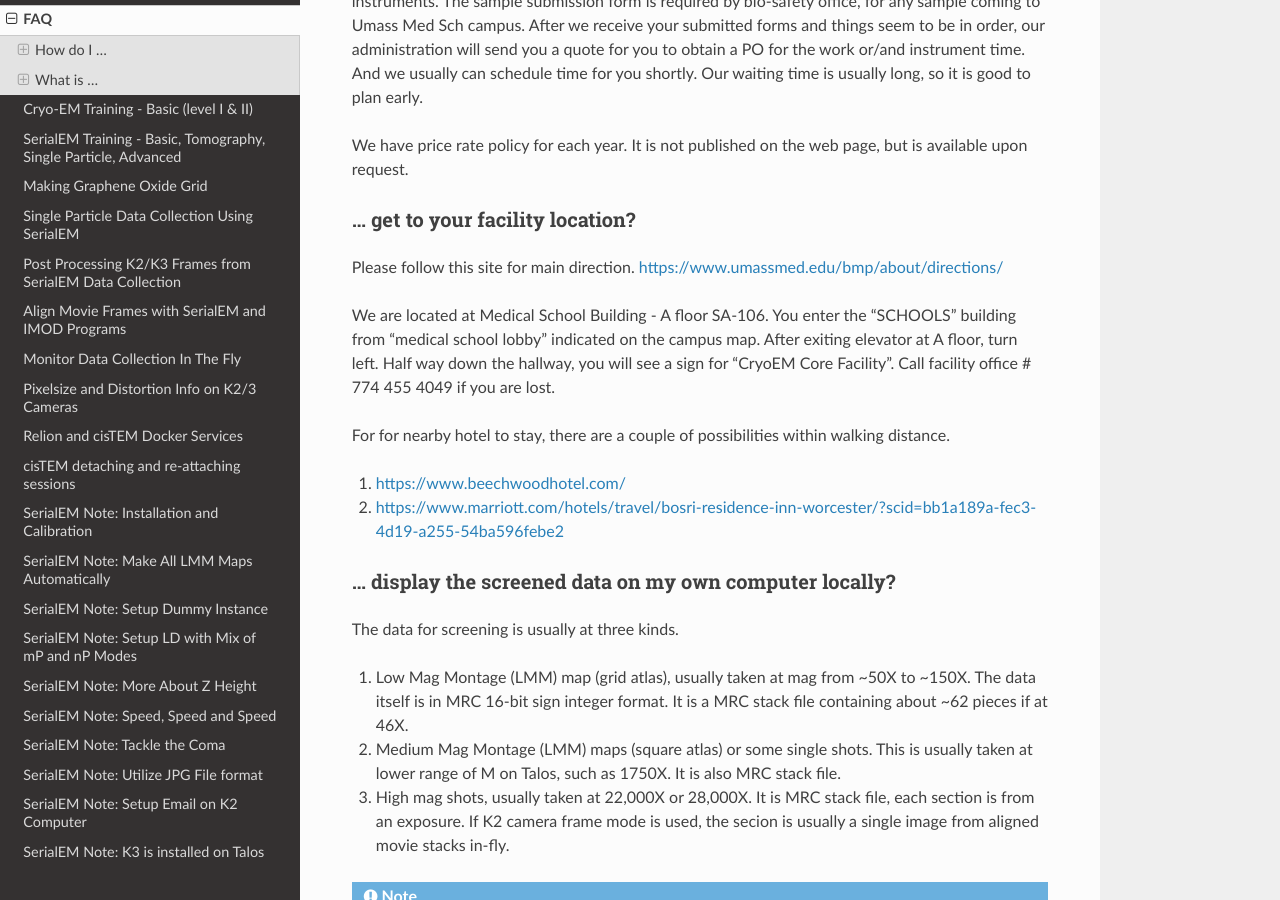
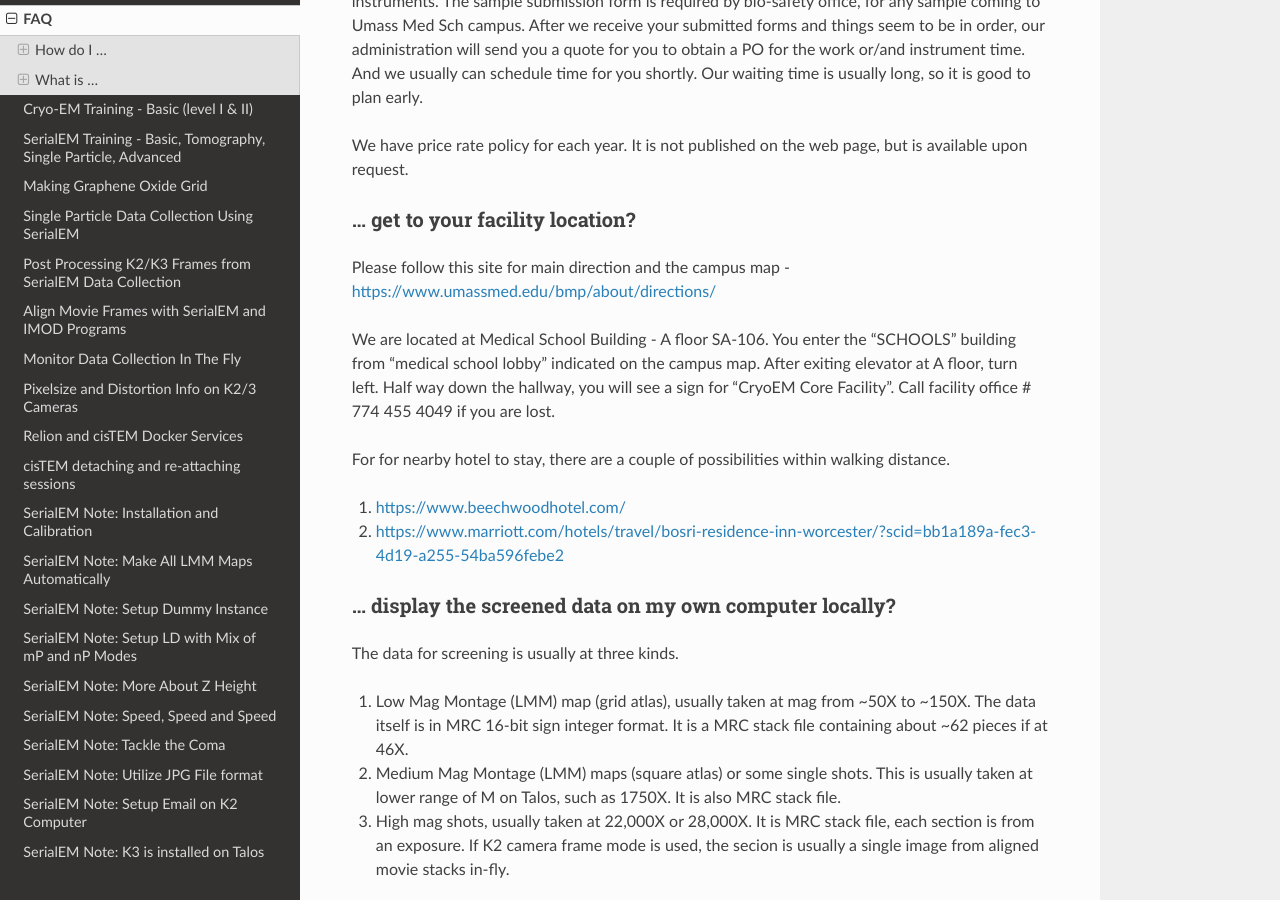
Before and after one commit to xuchen66/sphinx-emdocs, a Sphinx documentation site: the page built from source/cryo-em_faq.rst, in a window 1280 px wide and 900 px high, scrolled down 564 px. Built offline with Sphinx 7.4.7 and the Read the Docs theme 2.0.0, drawn with Linux system fonts in a browser that asks for light colours; pages that are not in the unit, such as notebooks, are missing from menus.

Commit message:
Update cryo-em_faq.rst

```diff
--- a/source/cryo-em_faq.rst
+++ b/source/cryo-em_faq.rst
@@ -30,7 +30,7 @@ We have price rate policy for each year. It is not published on the web page, bu
 ... get to your facility location?
 ~~~~~~~~~~~~~~~~~~~~~~~~~~~~~~~~~~
 
-Please follow this site for main direction. https://www.umassmed.edu/bmp/about/directions/
+Please follow this site for main direction and the campus map - https://www.umassmed.edu/bmp/about/directions/
 
 We are located at Medical School Building - A floor SA-106. You enter the "SCHOOLS" building from "medical school lobby" indicated on the campus map. After exiting elevator at A floor, turn left. Half way down the hallway, you will see a sign for "CryoEM Core Facility". Call facility office # 774 455 4049 if you are lost.
 
```
